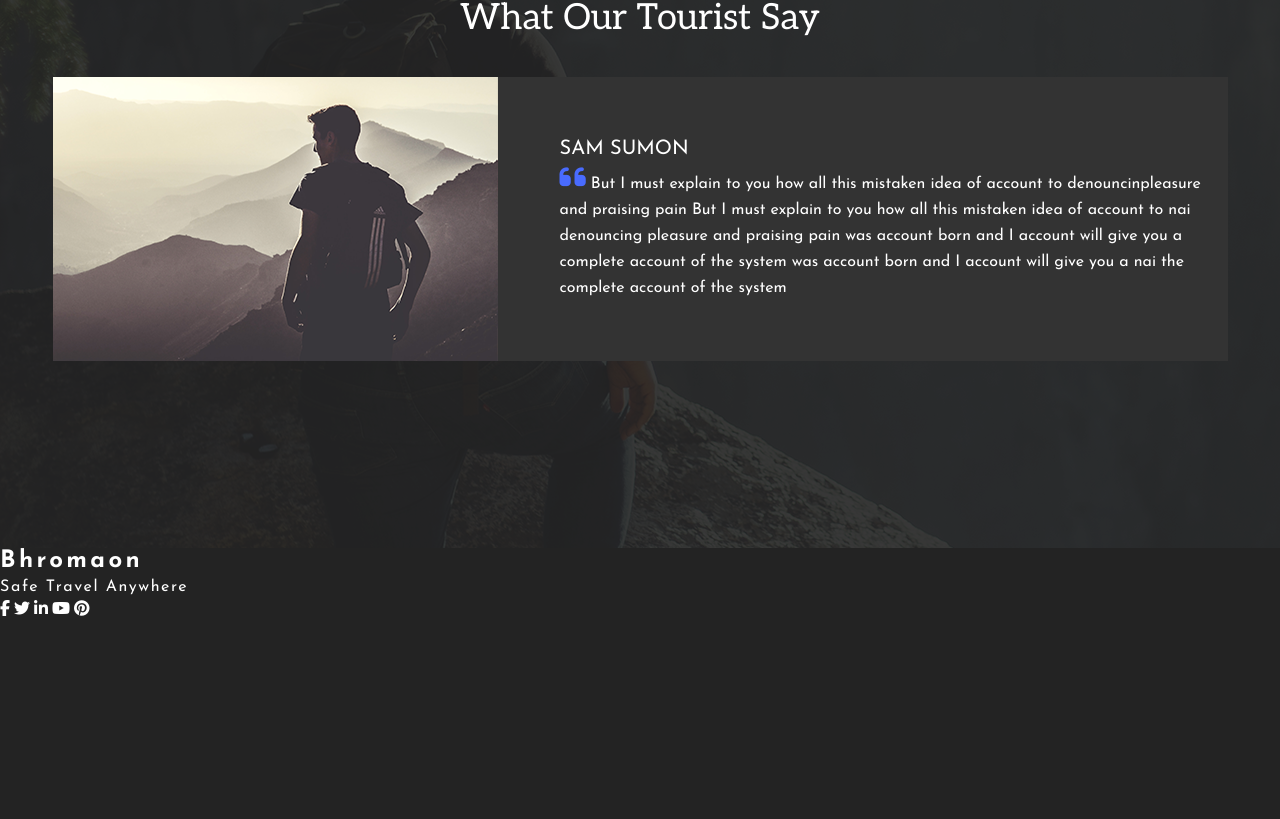
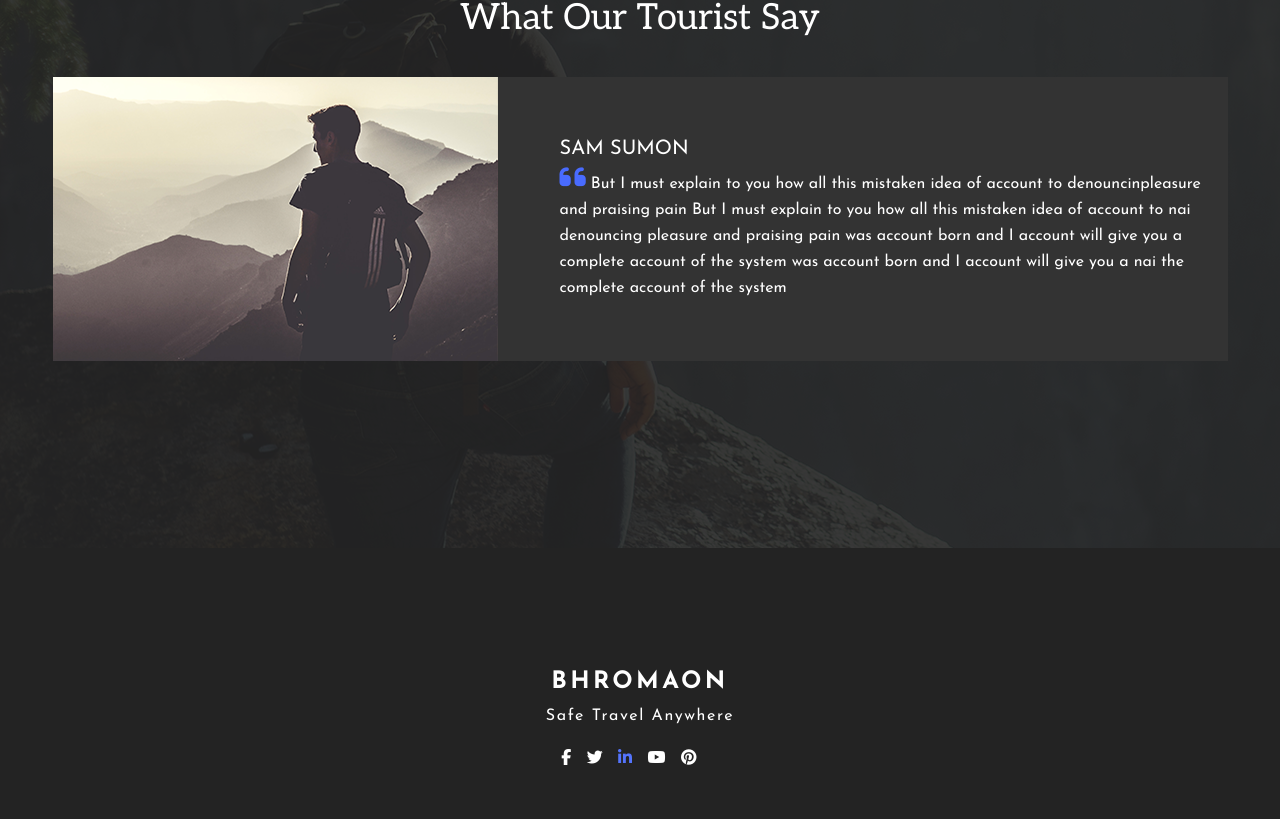
Before and after one commit to ssannejohansson/test, a plain HTML site: page index.html in a window 1280 px wide. Shown: the part 3514-4333 px from the top of the page. Drawn offline with Linux system fonts and the light colour scheme.

Commit message:
Footer styled and done
Footer styled and done

```diff
--- a/index.html
+++ b/index.html
@@ -112,21 +112,19 @@
     <!-- Footer -->
 
     <footer>
-        <div class="footer">
-            <section class="footer__text">
+        <section class="footer">
+        <div class="footer__wrapper">
     <h3 class="footer__logo">Bhromaon</h3>
     <p class="footer__text">Safe Travel Anywhere</p>
-
-</section>
-
-<section class="footer__icons">
-        <a href="#"><i class="fa-brands fa-facebook-f"></i></a>
+    <div class="footer__icons"><a href="#"><i class="fa-brands fa-facebook-f"></i></a>
         <a href="#"><i class="fa-brands fa-twitter"></i></a>
         <a href="#"><i class="fa-brands fa-linkedin-in"></i></a>
         <a href="#"><i class="fa-brands fa-youtube"></i></a>
         <a href="#"><i class="fa-brands fa-pinterest"></i></a>
+        </div>
+</div>
 </section>
-</div>
+
 </footer>
 
 </body>
--- a/styles/_footer.scss
+++ b/styles/_footer.scss
@@ -1,9 +1,14 @@
 @use 'fonts';
 
 .footer {
-    min-height: 271px;
+    min-height: 218px;
     height: 100%;
     background-color: #232323;
+    display: flex;
+    flex-direction: column;
+    justify-content: flex-end;
+    align-items: center;
+    padding-bottom: 53px;
 
     &__logo {
         font-family: fonts.$head-font;
@@ -11,6 +16,9 @@
         font-weight: bold;
         line-height: 26px;
         letter-spacing: 3.36px;
+        text-align: center;
+        text-transform: uppercase;
+        margin-bottom: 8px;
 
     }
 
@@ -20,5 +28,19 @@
         font-weight: normal;
         line-height: 26px;
         letter-spacing: 1.6px;
+        text-align: center;
+        margin-bottom: 20px;
     }
 }
+
+.footer__icons {
+    max-width: 166px;
+    width: 100%;
+    display: flex;
+    justify-content: space-evenly;
+}
+
+.fa-linkedin-in {
+    color: #5474FD;
+
+}
```
Also changed, not shown: styles/index.css.
